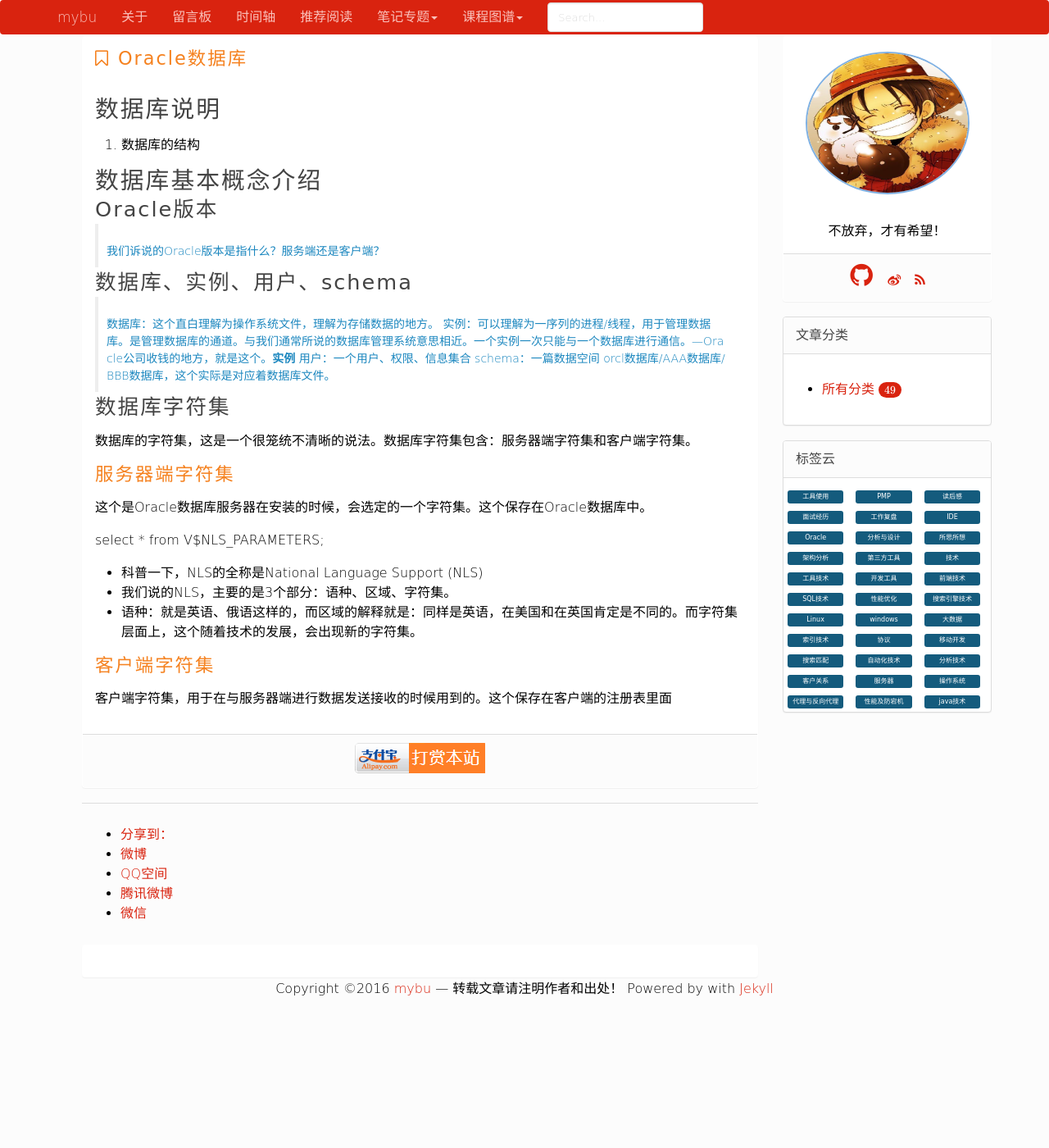
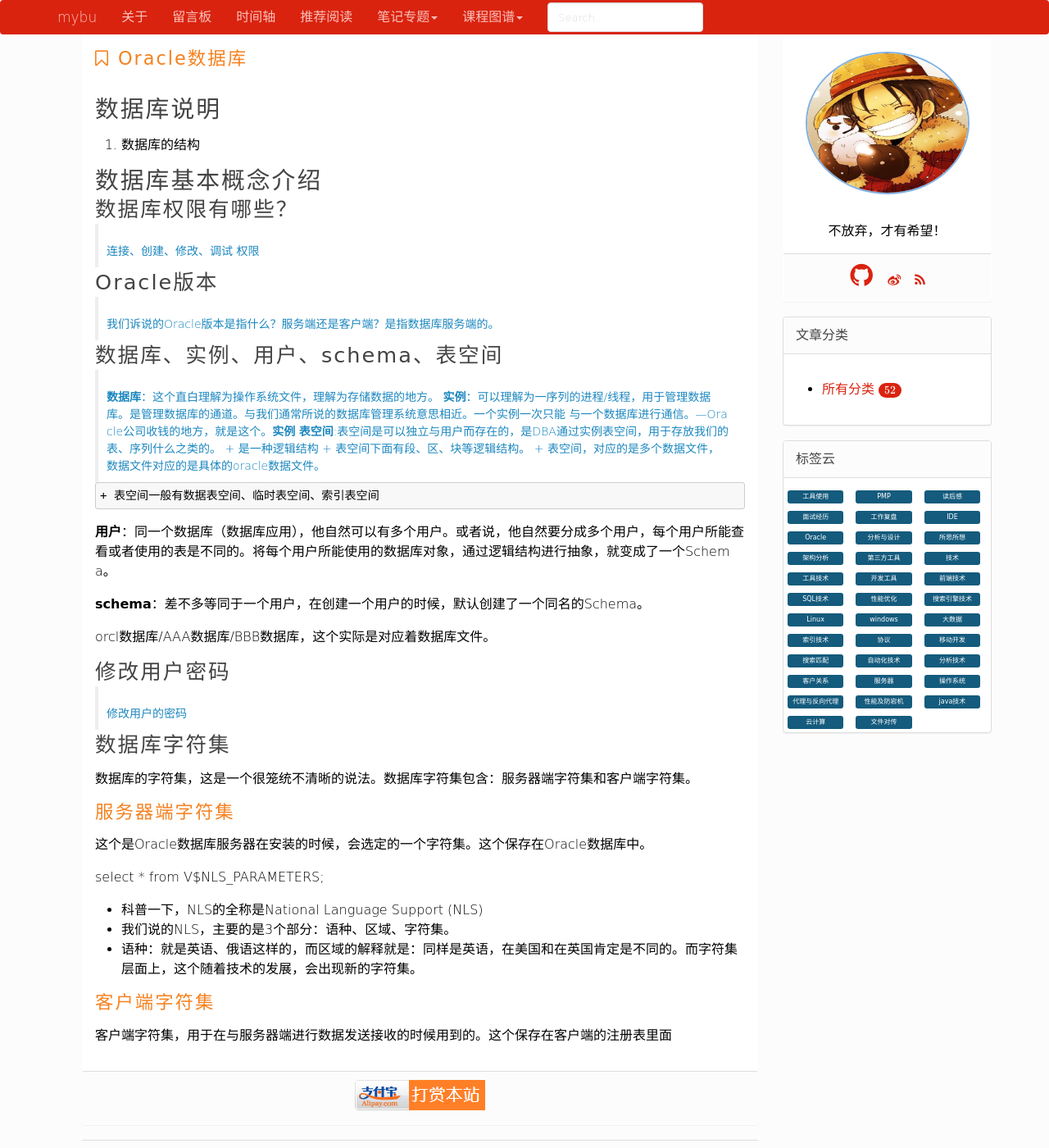
Before and after one commit to mybu/mybu.github.com, a Jekyll site: the page built from _posts/ability-building/2016-11-01-Oracle数据库.md, in a window 1280 px wide and 1400 px high. Shown: the whole window at 82% size. Built offline with Jekyll 4.4.1, drawn with Linux system fonts in a browser that asks for light colours; nearby versions of some CDN libraries; formulas are drawn with MathJax 3; comment, search, counter and statistics services are not loaded.

Commit message:
今日的更新

```diff
--- a/_posts/ability-building/2016-11-01-Oracle数据库.md
+++ b/_posts/ability-building/2016-11-01-Oracle数据库.md
@@ -9,17 +9,31 @@ tags: Oracle
 
 
 # 数据库基本概念介绍
+## 数据库权限有哪些？
+>连接、创建、修改、调试 权限
+
 ## Oracle版本
->我们诉说的Oracle版本是指什么？服务端还是客户端？
+>我们诉说的Oracle版本是指什么？服务端还是客户端？是指数据库服务端的。
 
 
-## 数据库、实例、用户、schema
->数据库：这个直白理解为操作系统文件，理解为存储数据的地方。
-实例：可以理解为一序列的进程/线程，用于管理数据库。是管理数据库的通道。与我们通常所说的数据库管理系统意思相近。一个实例一次只能与一个数据库进行通信。---Oracle公司收钱的地方，就是这个。**实例**
-用户：一个用户、权限、信息集合
-schema：一篇数据空间
+## 数据库、实例、用户、schema、表空间
+>**数据库**：这个直白理解为操作系统文件，理解为存储数据的地方。
+**实例**：可以理解为一序列的进程/线程，用于管理数据库。是管理数据库的通道。与我们通常所说的数据库管理系统意思相近。一个实例一次只能	与一个数据库进行通信。---Oracle公司收钱的地方，就是这个。**实例**
+**表空间**:表空间是可以独立与用户而存在的，是DBA通过实例表空间，用于存放我们的表、序列什么之类的。
+	+ 是一种逻辑结构
+	+ 表空间下面有段、区、块等逻辑结构。
+	+ 表空间，对应的是多个数据文件，数据文件对应的是具体的oracle数据文件。
+
+	+ 表空间一般有数据表空间、临时表空间、索引表空间
+
+**用户**：同一个数据库（数据库应用），他自然可以有多个用户。或者说，他自然要分成多个用户，每个用户所能查看或者使用的表是不同的。将每个用户所能使用的数据库对象，通过逻辑结构进行抽象，就变成了一个Schema。
+
+**schema**：差不多等同于一个用户，在创建一个用户的时候，默认创建了一个同名的Schema。
+
 orcl数据库/AAA数据库/BBB数据库，这个实际是对应着数据库文件。
 
+## 修改用户密码
+>修改用户的密码
 
 ## 数据库字符集
 数据库的字符集，这是一个很笼统不清晰的说法。数据库字符集包含：服务器端字符集和客户端字符集。
```
Also changed, not shown: _posts/tooltech/2016-11-04-Linux使用小结.md (+16 -5 lines), _posts/tooltech/2016-11-06-Apache服务器.md (+13 -3 lines), _posts/tooltech/2016-11-07-Linux命令介绍及使用.md (+12 -0 lines), _posts/tooltech/2016-11-08-Linux编辑文件.md (+6 -0 lines), _posts/tooltech/2016-11-09-Linux(systemctl)命令介绍及使用.md (added, +10 -0 lines), _posts/tooltech/2016-11-09-云环境介绍.md (added, +9 -0 lines), _posts/tooltech/2016-11-11-SSH rsync使用小结.md (added, +29 -0 lines).
